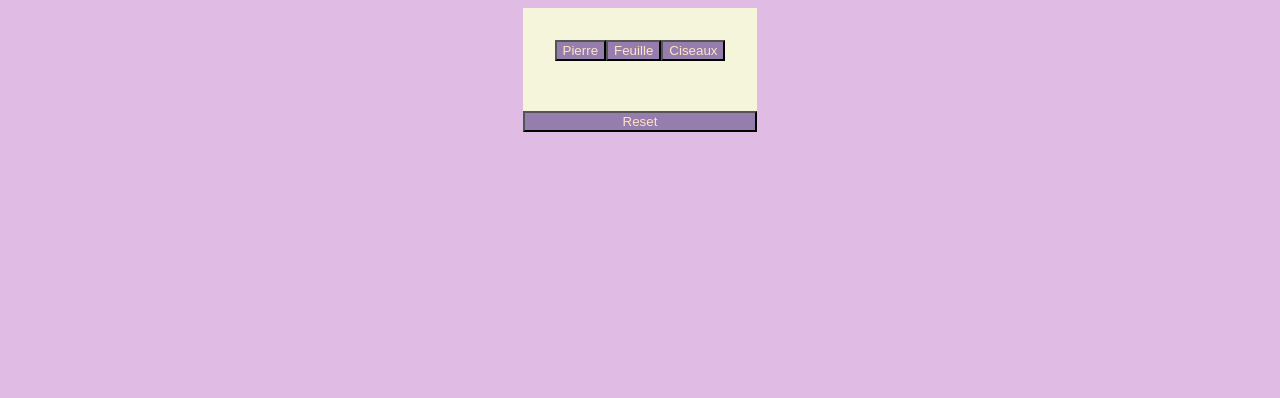
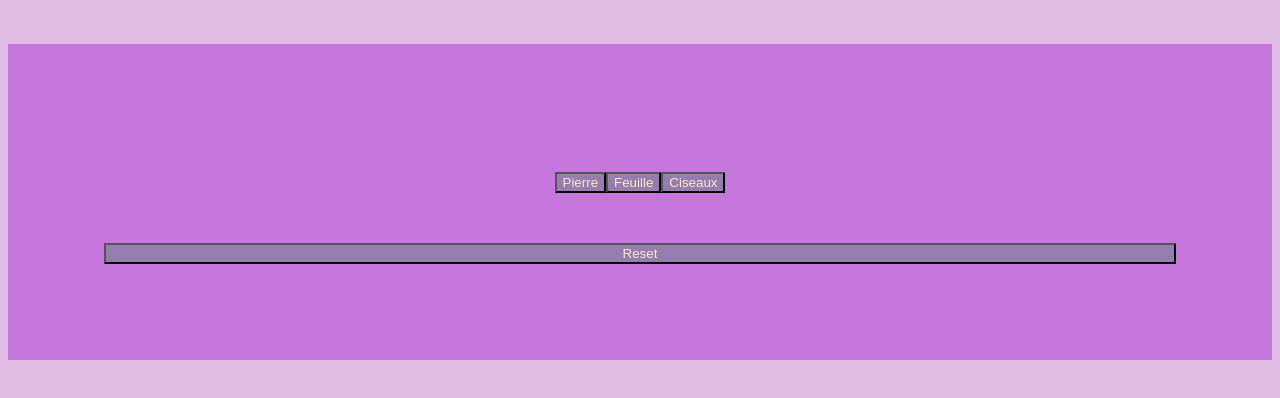
Before and after one commit to maelhemon/tp2_r209, a plain HTML site: page index.html in a window 1280 px wide. Drawn offline with Linux system fonts and the light colour scheme.

Commit message:
modif css v5

```diff
--- a/style.css
+++ b/style.css
@@ -14,11 +14,10 @@ button {
 }
 body{
     background-color:rgb(224, 187, 228);
-    display: flex;
-    justify-content: center;
 }
 .shifoumi {
-   background-color: beige;
+   background-color: rgb(197, 119, 221);
    display: flex ;
   flex-direction: column;
+  padding: 6rem;
 }
```
